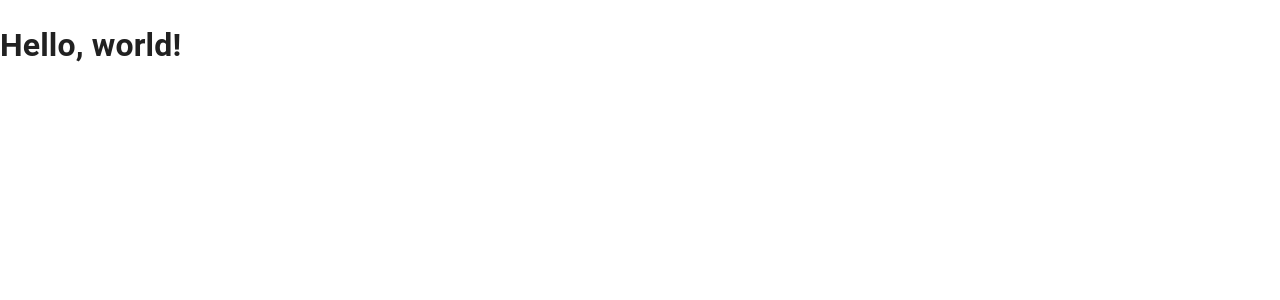
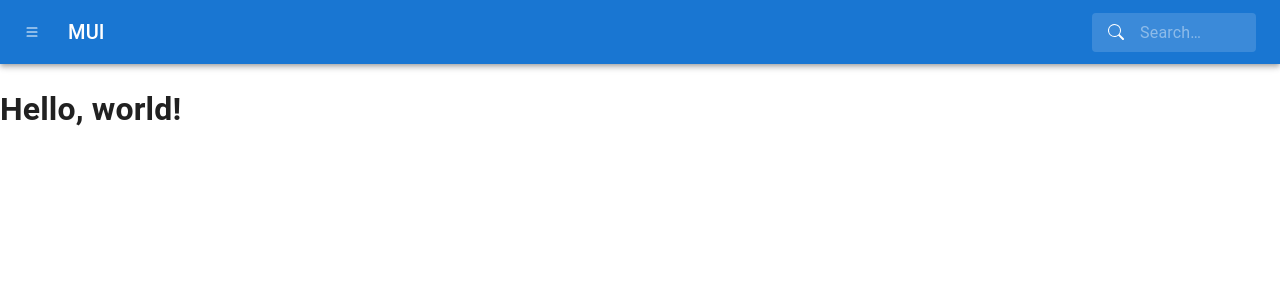
Before and after one commit to alban-care/react-weather-app, a React (Vite) app: page / in a window 1280 px wide. Shown: the top 300 px of the page. Built offline with nearby package versions, Linux system fonts and the light colour scheme.

Commit message:
add nav bar

```diff
--- a/src/components/App.tsx
+++ b/src/components/App.tsx
@@ -1,8 +1,13 @@
+import NavBar from "./NavBar";
+
 function App() {
   return (
-    <main>
-      <h1>Hello, world!</h1>
-    </main>
+    <>
+      <NavBar />
+      <main>
+        <h1>Hello, world!</h1>
+      </main>
+    </>
   );
 }
 
--- /dev/null
+++ b/src/components/NavBar/MenuIcon.tsx
@@ -0,0 +1,24 @@
+import React from "react";
+
+type SearchIconProps = {
+  // todo
+};
+
+const SearchIcon: React.FC<SearchIconProps> = () => {
+  return (
+    <svg
+      xmlns="http://www.w3.org/2000/svg"
+      width="16"
+      height="16"
+      fill="currentColor"
+      viewBox="0 0 16 16"
+    >
+      <path
+        fillRule="evenodd"
+        d="M2.5 12a.5.5 0 0 1 .5-.5h10a.5.5 0 0 1 0 1H3a.5.5 0 0 1-.5-.5zm0-4a.5.5 0 0 1 .5-.5h10a.5.5 0 0 1 0 1H3a.5.5 0 0 1-.5-.5zm0-4a.5.5 0 0 1 .5-.5h10a.5.5 0 0 1 0 1H3a.5.5 0 0 1-.5-.5z"
+      />
+    </svg>
+  );
+};
+
+export default SearchIcon;
--- /dev/null
+++ b/src/components/NavBar/SearchIcon.tsx
@@ -0,0 +1,21 @@
+import React from "react";
+
+type MenuIconProps = {
+  // todo
+};
+
+const MenuIcon: React.FC<MenuIconProps> = () => {
+  return (
+    <svg
+      xmlns="http://www.w3.org/2000/svg"
+      width="16"
+      height="16"
+      fill="currentColor"
+      viewBox="0 0 16 16"
+    >
+      <path d="M11.742 10.344a6.5 6.5 0 1 0-1.397 1.398h-.001c.03.04.062.078.098.115l3.85 3.85a1 1 0 0 0 1.415-1.414l-3.85-3.85a1.007 1.007 0 0 0-.115-.1zM12 6.5a5.5 5.5 0 1 1-11 0 5.5 5.5 0 0 1 11 0z" />
+    </svg>
+  );
+};
+
+export default MenuIcon;
--- /dev/null
+++ b/src/components/NavBar/index.tsx
@@ -0,0 +1,97 @@
+import React from "react";
+import { styled, alpha } from "@mui/material/styles";
+import AppBar from "@mui/material/AppBar";
+import Box from "@mui/material/Box";
+import Toolbar from "@mui/material/Toolbar";
+import IconButton from "@mui/material/IconButton";
+import Typography from "@mui/material/Typography";
+import InputBase from "@mui/material/InputBase";
+// import MenuIcon from "@mui/icons-material/Menu";
+import MenuIcon from "./MenuIcon.tsx";
+// import SearchIcon from "@mui/icons-material/Search";
+import SearchIcon from "./SearchIcon.tsx";
+
+const Search = styled("div")(({ theme }) => ({
+  position: "relative",
+  borderRadius: theme.shape.borderRadius,
+  backgroundColor: alpha(theme.palette.common.white, 0.15),
+  "&:hover": {
+    backgroundColor: alpha(theme.palette.common.white, 0.25),
+  },
+  marginLeft: 0,
+  width: "100%",
+  [theme.breakpoints.up("sm")]: {
+    marginLeft: theme.spacing(1),
+    width: "auto",
+  },
+}));
+
+const SearchIconWrapper = styled("div")(({ theme }) => ({
+  padding: theme.spacing(0, 2),
+  height: "100%",
+  position: "absolute",
+  pointerEvents: "none",
+  display: "flex",
+  alignItems: "center",
+  justifyContent: "center",
+}));
+
+const StyledInputBase = styled(InputBase)(({ theme }) => ({
+  color: "inherit",
+  "& .MuiInputBase-input": {
+    padding: theme.spacing(1, 1, 1, 0),
+    // vertical padding + font size from searchIcon
+    paddingLeft: `calc(1em + ${theme.spacing(4)})`,
+    transition: theme.transitions.create("width"),
+    width: "100%",
+    [theme.breakpoints.up("sm")]: {
+      width: "12ch",
+      "&:focus": {
+        width: "20ch",
+      },
+    },
+  },
+}));
+
+type NavBarProps = {
+  // todo
+};
+
+const NavBar: React.FC<NavBarProps> = () => {
+  return (
+    <Box sx={{ flexGrow: 1 }}>
+      <AppBar position="static">
+        <Toolbar>
+          <IconButton
+            size="large"
+            edge="start"
+            color="inherit"
+            aria-label="open drawer"
+            sx={{ mr: 2 }}
+          >
+            <MenuIcon />
+          </IconButton>
+          <Typography
+            variant="h6"
+            noWrap
+            component="div"
+            sx={{ flexGrow: 1, display: { xs: "none", sm: "block" } }}
+          >
+            MUI
+          </Typography>
+          <Search>
+            <SearchIconWrapper>
+              <SearchIcon />
+            </SearchIconWrapper>
+            <StyledInputBase
+              placeholder="Search…"
+              inputProps={{ "aria-label": "search" }}
+            />
+          </Search>
+        </Toolbar>
+      </AppBar>
+    </Box>
+  );
+};
+
+export default NavBar;
```
